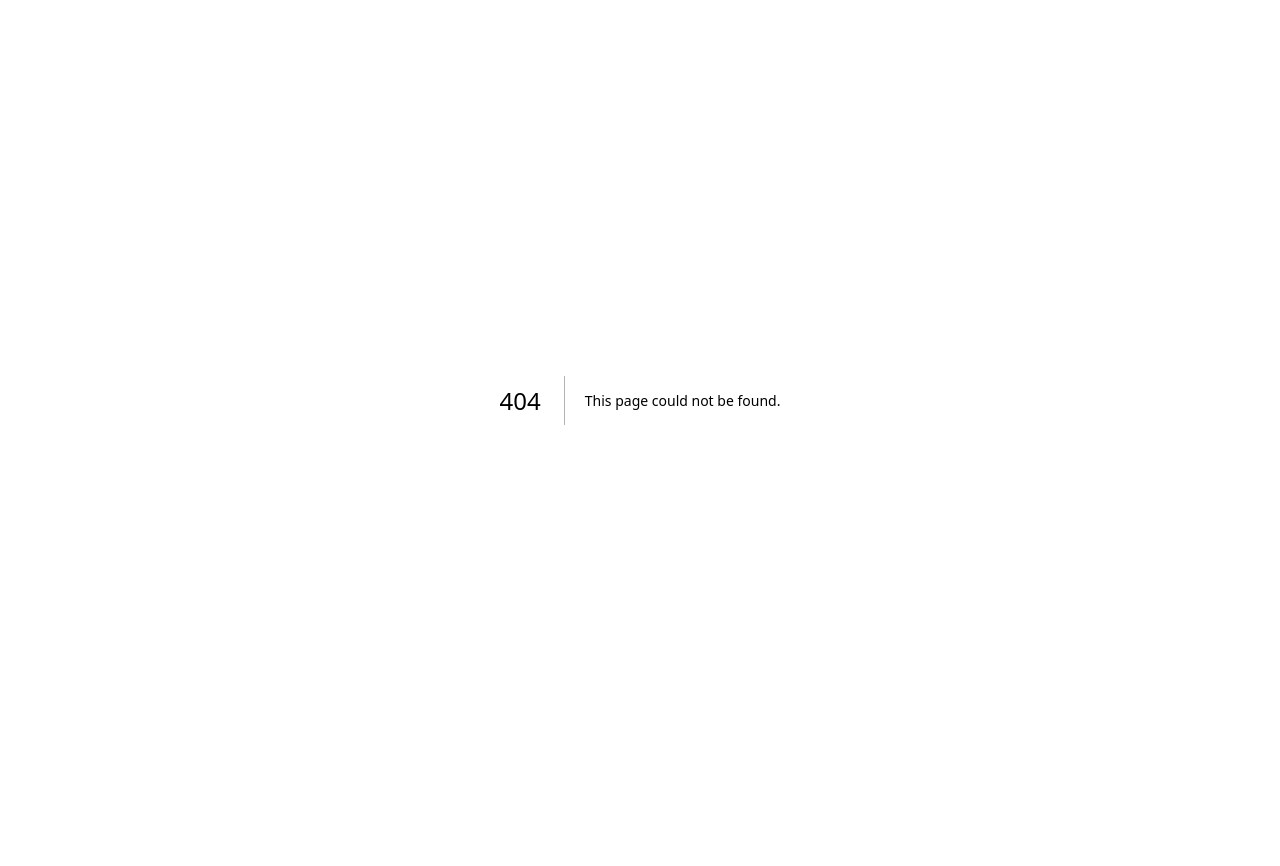
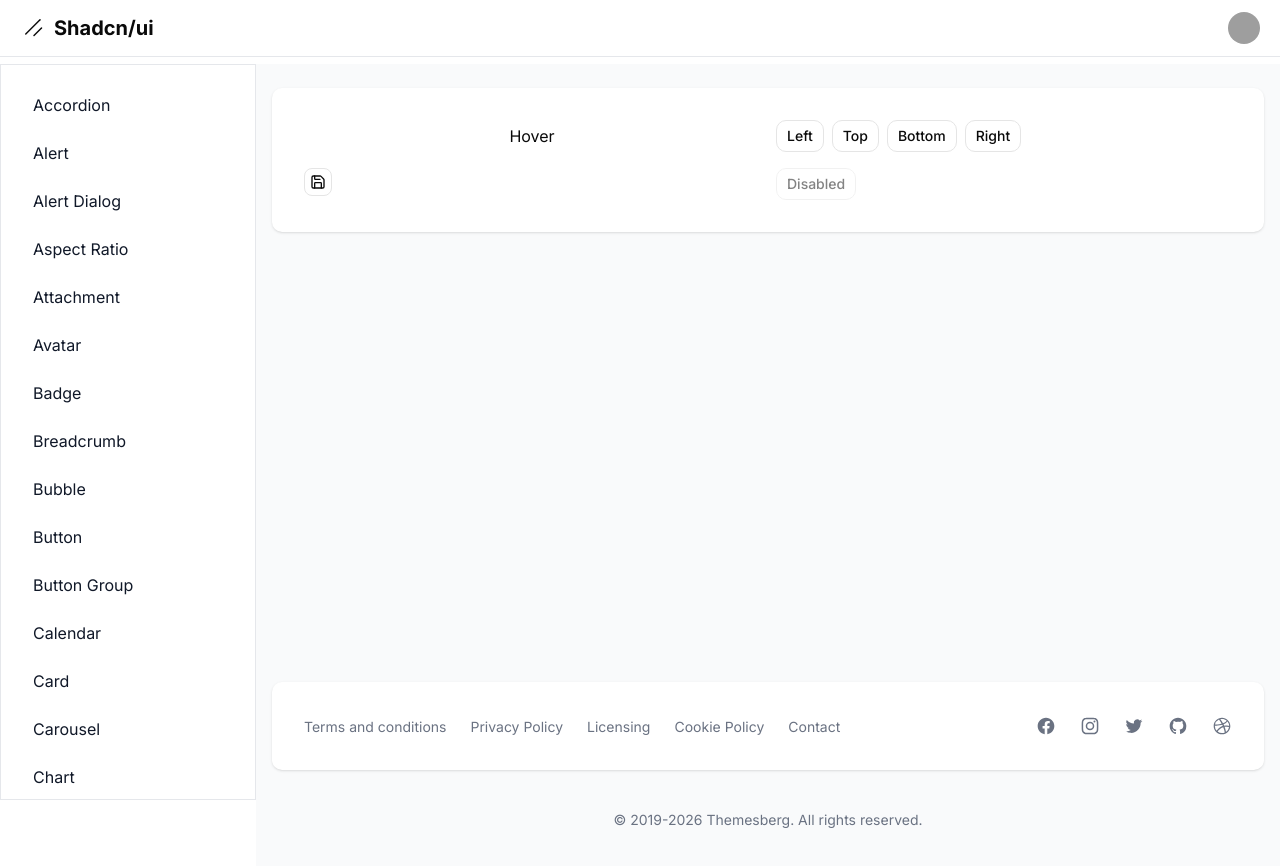
Before and after one commit to AndreDev12/shadcn-dashboard, a Next.js app: page /dashboard/tooltip in a window 1280 px wide. Before the commit this address had no page. Shown: the top 866 px of the page. Before the commit the page ends 800 px from the top, so only its background shows below. Built offline with nearby package versions, Linux system fonts and the light colour scheme; grey boxes are pictures that could not be loaded.

Commit message:
Components: Tooltip

```diff
--- a/src/app/dashboard/layout.tsx
+++ b/src/app/dashboard/layout.tsx
@@ -70,6 +70,7 @@ const links = [
   { name: 'textarea', href: 'textarea' },
   { name: 'toggle', href: 'toggle' },
   { name: 'toggle group', href: 'toggle-group' },
+  { name: 'tooltip', href: 'tooltip' },
 ].sort((a, b) => a.name.localeCompare(b.name));
 
 export default function DashboardLayout({
--- /dev/null
+++ b/src/app/dashboard/tooltip/page.tsx
@@ -0,0 +1,67 @@
+import { SaveIcon } from 'lucide-react';
+
+import {
+  Button,
+  Kbd,
+  Tooltip,
+  TooltipContent,
+  TooltipTrigger,
+} from '@/components/ui';
+
+export default function Page() {
+  return (
+    <div className="grid grid-cols-2 gap-4">
+      <Tooltip>
+        <TooltipTrigger>Hover</TooltipTrigger>
+        <TooltipContent>
+          <p>Add to library</p>
+        </TooltipContent>
+      </Tooltip>
+
+      <div className="flex flex-wrap gap-2">
+        {(['left', 'top', 'bottom', 'right'] as const).map((side) => (
+          <Tooltip key={side}>
+            <TooltipTrigger
+              render={
+                <Button variant="outline" className="w-fit capitalize">
+                  {side}
+                </Button>
+              }
+            />
+            <TooltipContent side={side}>
+              <p>Add to library</p>
+            </TooltipContent>
+          </Tooltip>
+        ))}
+      </div>
+
+      <Tooltip>
+        <TooltipTrigger
+          render={
+            <Button variant="outline" size="icon-sm">
+              <SaveIcon />
+            </Button>
+          }
+        />
+        <TooltipContent>
+          Save Changes <Kbd>S</Kbd>
+        </TooltipContent>
+      </Tooltip>
+
+      <Tooltip>
+        <TooltipTrigger
+          render={
+            <span className="inline-block w-fit">
+              <Button variant="outline" disabled>
+                Disabled
+              </Button>
+            </span>
+          }
+        />
+        <TooltipContent>
+          <p>This feature is currently unavailable</p>
+        </TooltipContent>
+      </Tooltip>
+    </div>
+  );
+}
--- a/src/components/ui/tooltip.tsx
+++ b/src/components/ui/tooltip.tsx
@@ -56,7 +56,7 @@ function TooltipContent({
           {...props}
         >
           {children}
-          <TooltipPrimitive.Arrow className="z-50 size-2.5 translate-y-[calc(-50%-2px)] rotate-45 rounded-xs bg-foreground fill-foreground data-[side=bottom]:top-1 data-[side=inline-end]:top-1/2! data-[side=inline-end]:-left-1 data-[side=inline-end]:-translate-y-1/2 data-[side=inline-start]:top-1/2! data-[side=inline-start]:-right-1 data-[side=inline-start]:-translate-y-1/2 data-[side=left]:top-1/2! data-[side=left]:-right-1 data-[side=left]:-translate-y-1/2 data-[side=right]:top-1/2! data-[side=right]:-left-1 data-[side=right]:-translate-y-1/2 data-[side=top]:-bottom-2.5" />
+          <TooltipPrimitive.Arrow className="z-50 size-2.5 translate-y-[calc(-50%-2px)] rotate-45 rounded-[2px] bg-foreground fill-foreground data-[side=bottom]:top-1 data-[side=inline-end]:top-1/2! data-[side=inline-end]:-left-1 data-[side=inline-end]:-translate-y-1/2 data-[side=inline-start]:top-1/2! data-[side=inline-start]:-right-1 data-[side=inline-start]:-translate-y-1/2 data-[side=left]:top-1/2! data-[side=left]:-right-1 data-[side=left]:-translate-y-1/2 data-[side=right]:top-1/2! data-[side=right]:-left-1 data-[side=right]:-translate-y-1/2 data-[side=top]:-bottom-2.5" />
         </TooltipPrimitive.Popup>
       </TooltipPrimitive.Positioner>
     </TooltipPrimitive.Portal>
```
